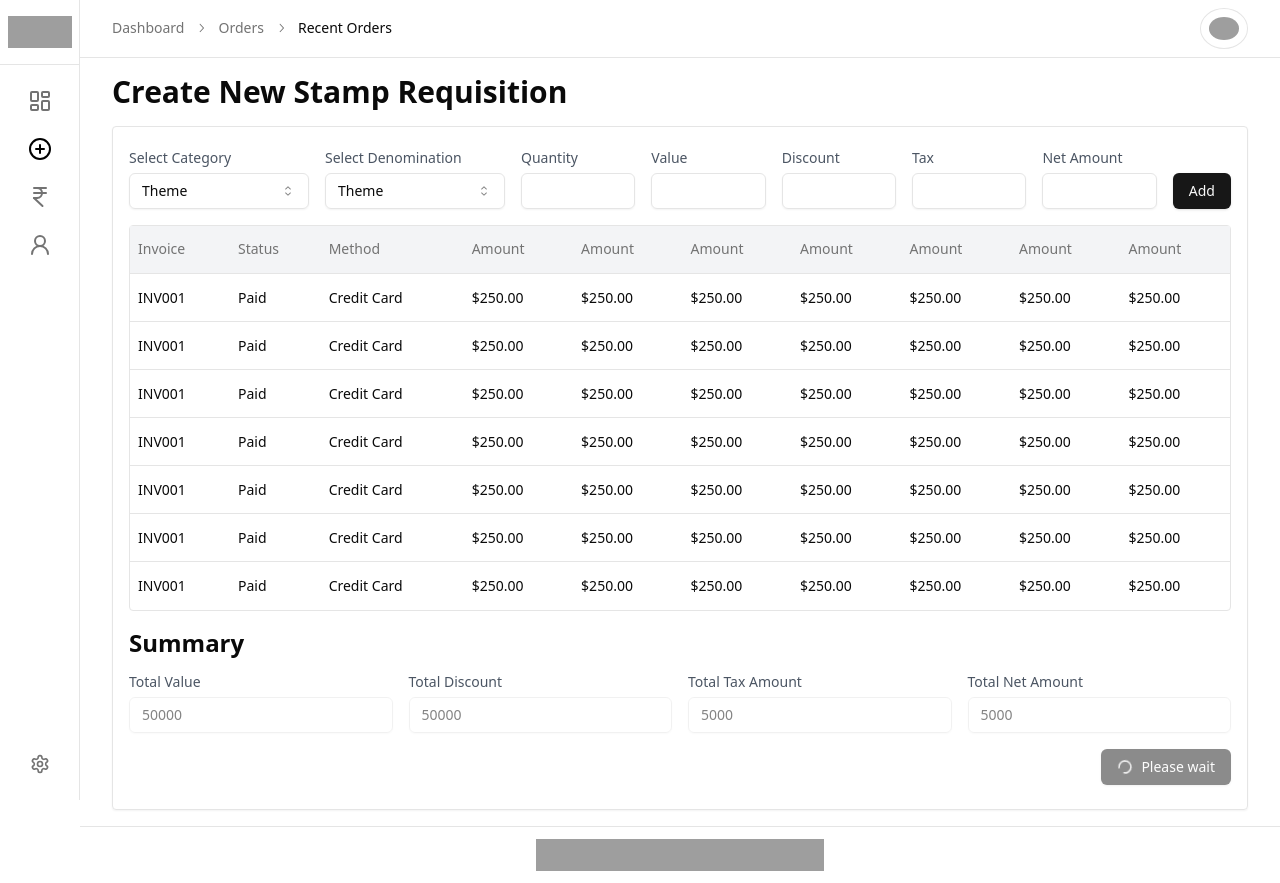
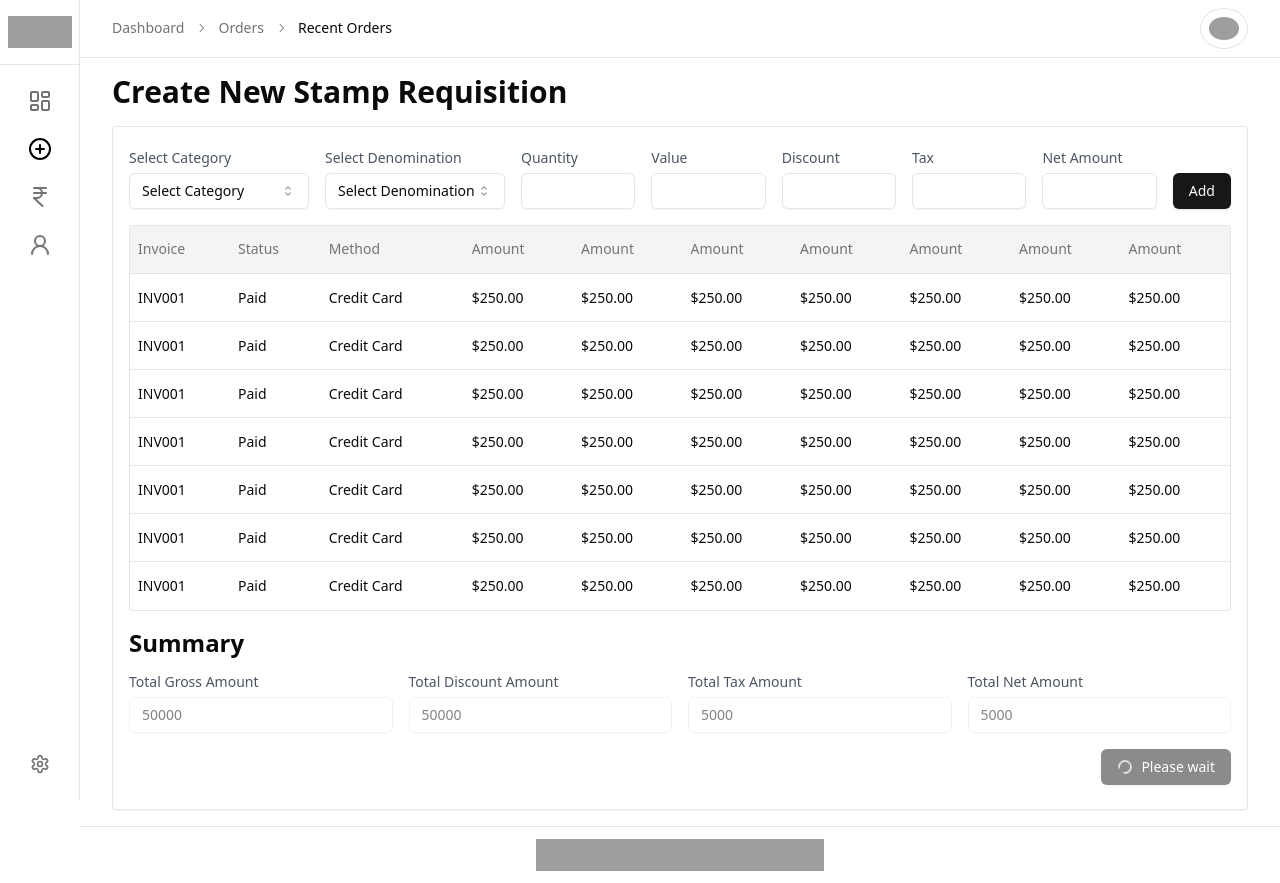
Before and after one commit to Sark-07/Svms, a React (Vite) app: page /dashboard/new-stamp-requisition in a window 1280 px wide. Built offline with nearby package versions, Linux system fonts and the light colour scheme; grey boxes are pictures that could not be loaded.

Commit message:
Fetch functionality for category and denomination dropdown implemented

```diff
--- a/src/auth/SignUp.tsx
+++ b/src/auth/SignUp.tsx
@@ -88,12 +88,11 @@ const SignUp = () => {
         setVendorLoading
       );
       if (error) {
-        setVendorError(error);
         console.error('Error fetching vendor data:', error);
       } else {
         setVendorData(data);
-        setVendorError(error);
       }
+      setVendorError(error);
     }
   };
 
@@ -104,12 +103,11 @@ const SignUp = () => {
         setTreasuryLoading
       );
       if (error) {
-        setTreasuryError(error);
         console.error('Error fetching treasury data:', error);
       } else {
         setTreasuryData(data);
-        setTreasuryError(error);
       }
+      setTreasuryError(error);
     }
   };
 
--- a/src/pages/StampRequisition/StampRequisition.tsx
+++ b/src/pages/StampRequisition/StampRequisition.tsx
@@ -18,8 +18,50 @@ import {
   TableRow,
 } from "@/components/ui/table"
 import { Loader2 } from "lucide-react"
+import { Category, Denomination } from '@/types/types'
+import { useState } from 'react'
+import fetchData from '@/utils/fetcher'
 
 const StampRequisition = () => {
+  const [categoryLoading, setCategoryLoading] = useState(false);
+  const [categories, setCategories] = useState<Category[] | null>(null);
+  const [categoryError, setCategoryError] = useState<string | null>(null);
+  const [denominationLoading, setDenominationLoading] = useState(false);
+  const [denominations, setdenominations] = useState<Denomination[] | null>(null);
+  const [denominationError, setDenominationError] = useState<string | null>(null);
+  // const [categoryValue, setCategoryValue] = useState<string>
+
+  const handleCategoryDropdown = async () => {
+    if (!categories) {
+      const { data, error } = await fetchData<Category>(
+        `${import.meta.env.VITE_SERVER_URL}StampMaster/GetCategoriesWFTTreasury`,
+        setCategoryLoading
+      );
+      if (error) {
+        console.error('Error fetching category data:', error);
+      } else {
+        setCategories(data);
+      }
+      setCategoryError(error);
+    }
+  };
+
+  const handleDenominationDropdown = async (categoryId: number) => {
+    const { data, error } = await fetchData<Denomination>(
+      `${import.meta.env.VITE_SERVER_URL}StampMaster/GetDenominationWFTTreasuryAndCategory?catId=${categoryId}`,
+      setDenominationLoading
+    );
+    if (error) {
+      console.error('Error fetching denomination data:', error);
+    } else {
+      setdenominations(data);
+    }
+    setDenominationError(error);
+  };
+
+
+
+
   return (
     <div className='w-full h-full md:px-8 py-4 flex flex-col gap-4'>
       <div>
@@ -29,31 +71,41 @@ const StampRequisition = () => {
         <div className="flex gap-4 items-end">
           <div className='flex-1'>
             <Label htmlFor="category" className="block text-gray-600 font-medium mb-2">Select Category</Label>
-            <Select>
+            <Select onOpenChange={handleCategoryDropdown} onValueChange={(value) => handleDenominationDropdown(Number(value))}>
               <SelectTrigger className="w-[180px]">
-                <SelectValue placeholder="Theme" />
+                <SelectValue placeholder="Select Category" />
               </SelectTrigger>
               <SelectContent>
-                <SelectItem value="light">Light</SelectItem>
-                <SelectItem value="dark">Dark</SelectItem>
-                <SelectItem value="system">System</SelectItem>
+                {categories?.map((category) => (
+                  <SelectItem key={category.stampCategoryId} value={String(category.stampCategoryId)}>
+                    {category.stampCategory}
+                  </SelectItem>
+                ))}
               </SelectContent>
             </Select>
-
+            {categoryLoading && <p className="text-sm">Loading categories...</p>}
+            {categoryError && <p className="text-red-500 text-xs">{categoryError}</p>}
           </div>
           <div className='flex-1'>
             <Label htmlFor="denomination" className="block text-gray-600 font-medium mb-2">Select Denomination</Label>
             <Select>
               <SelectTrigger className="w-[180px]">
-                <SelectValue placeholder="Theme" />
+                <SelectValue placeholder="Select Denomination" />
               </SelectTrigger>
               <SelectContent>
-                <SelectItem value="light">Light</SelectItem>
-                <SelectItem value="dark">Dark</SelectItem>
-                <SelectItem value="system">System</SelectItem>
+                {denominations && denominations.length > 0 ? (
+                  denominations.map((denomination) => (
+                    <SelectItem key={denomination.denominationId} value={String(denomination.denominationId)}>
+                      {denomination.denomination}
+                    </SelectItem>
+                  ))
+                ) : (
+                  'No items found'
+                )}
               </SelectContent>
             </Select>
-
+            {denominationLoading && <p className="text-sm">Loading denominations...</p>}
+            {denominationError && <p className="text-red-500 text-xs">{denominationError}</p>}
           </div>
           <div className='flex-1'>
             <Label htmlFor="quantity" className="block text-gray-600 font-medium mb-2">Quantity</Label>
@@ -189,11 +241,11 @@ const StampRequisition = () => {
           <div>
             <div className="flex gap-4 items-end w-full">
               <div className='flex-1'>
-                <Label htmlFor="category" className="block text-gray-600 font-medium mb-2">Total Value</Label>
+                <Label htmlFor="category" className="block text-gray-600 font-medium mb-2">Total Gross Amount</Label>
                 <Input type='number' value={50000} className="w-full px-3 py-2 border rounded-md" disabled />
               </div>
               <div className='flex-1'>
-                <Label htmlFor="denomination" className="block text-gray-600 font-medium mb-2">Total Discount</Label>
+                <Label htmlFor="denomination" className="block text-gray-600 font-medium mb-2">Total Discount Amount</Label>
                 <Input type='number' value={50000} className="w-full px-3 py-2 border rounded-md" disabled />
               </div>
               <div className='flex-1'>
```
Also changed, not shown: src/types/types.d.ts (+13 -0 lines).
